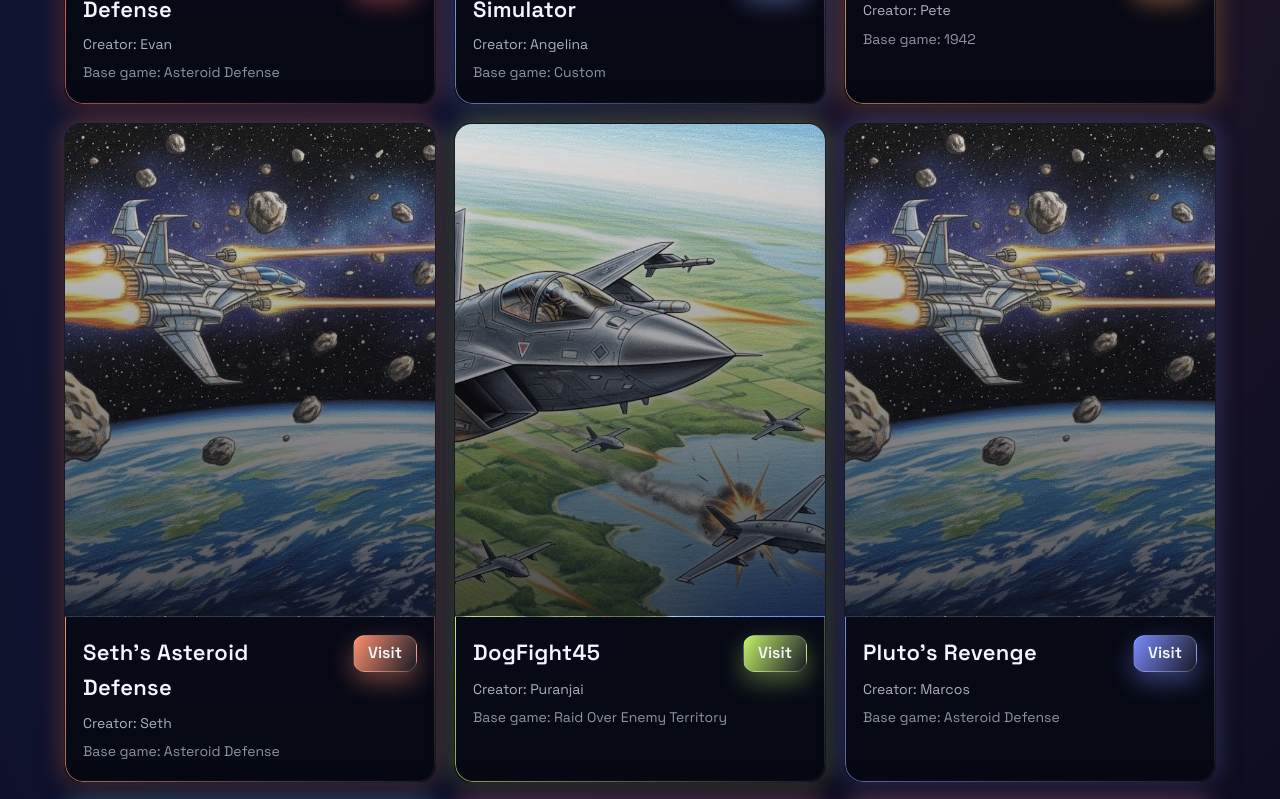
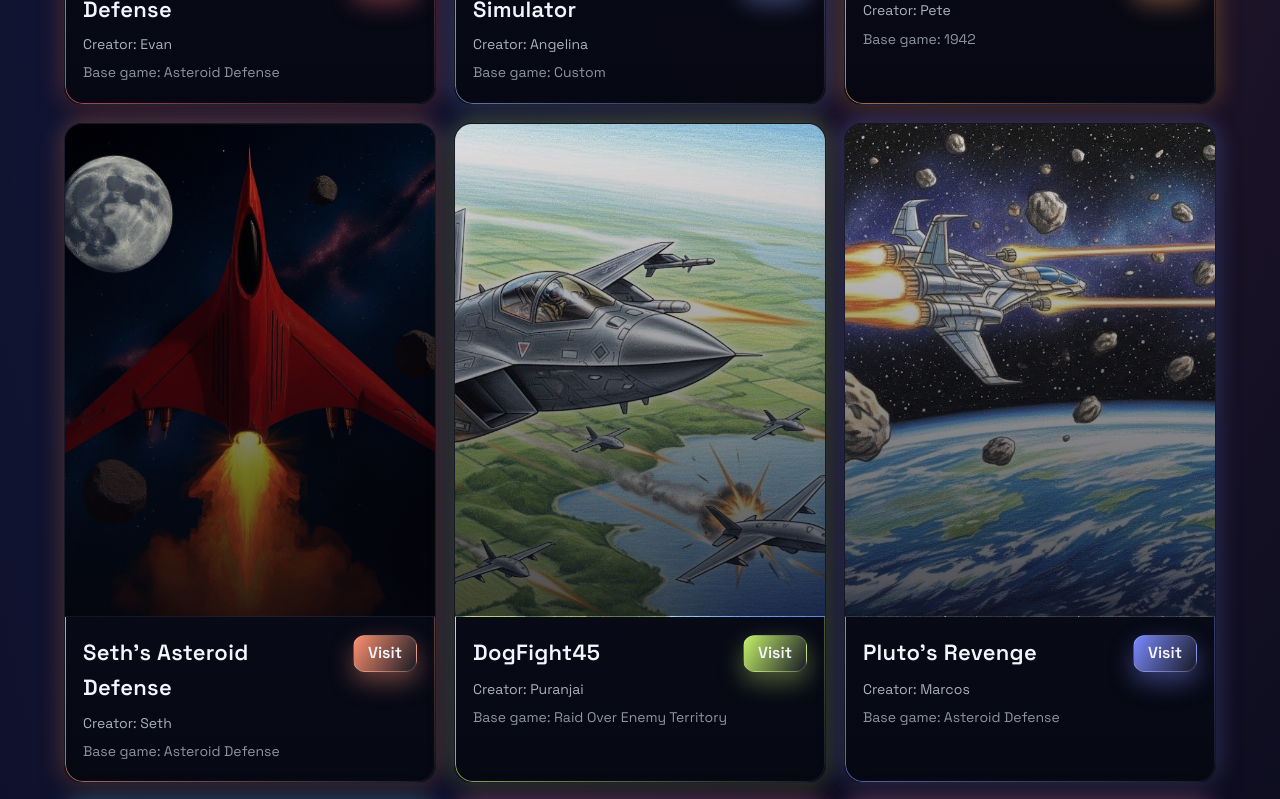
Before and after one commit to Devenvaruv/Neoncade, a React (Create React App) app: page / in a window 1280 px wide. Shown: the part 860-1659 px from the top of the page. Built offline with nearby package versions, Linux system fonts and the light colour scheme.

Commit message:
added new Thumbnail

```diff
--- a/src/container/App.jsx
+++ b/src/container/App.jsx
@@ -38,7 +38,7 @@ const games = [
     creator: 'Ailsa',
     baseGame: 'Raid Over Enemy Territory',
     url: 'https://shrimpy-shooter.vercel.app/',
-    screenshot: raid,
+    screenshot: `url(${process.env.PUBLIC_URL}/Ailsa.png)`,
     accent: '#ff8ec7',
     accentShadow: 'rgba(255, 142, 199, 0.42)',
   },
@@ -158,7 +158,7 @@ const games = [
     creator: 'Seth',
     baseGame: 'Asteroid Defense',
     url: 'https://asteroid-defense-online-web.vercel.app/',
-    screenshot: asteroid,
+    screenshot: `url(${process.env.PUBLIC_URL}/Seth.jpg)`,
     accent: '#ff9270',
     accentShadow: 'rgba(255, 146, 112, 0.4)',
   },
```
Also changed, not shown: public/Ailsa.png (added), public/Seth.jpg (added).
